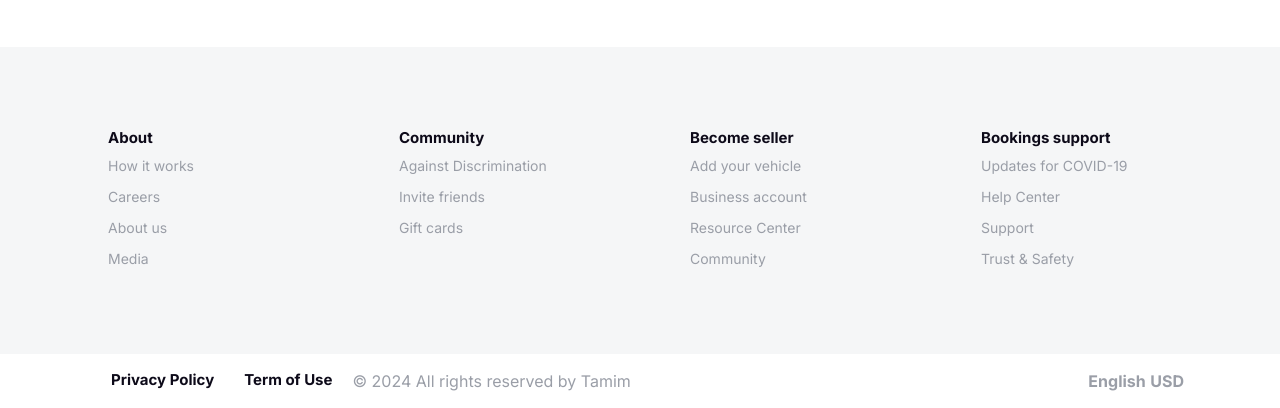
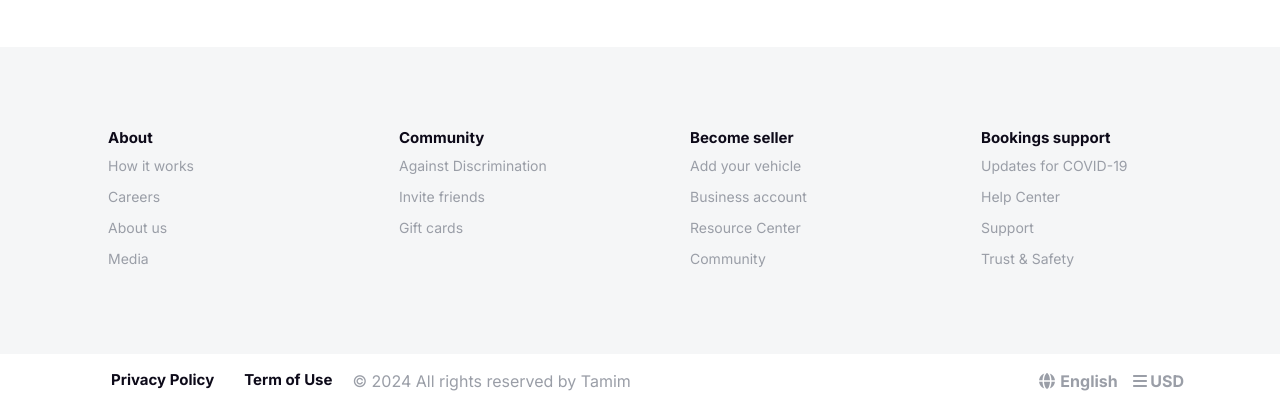
Before and after one commit to tamim812806/Car-Gellery, a plain HTML site: page index.html in a window 1280 px wide. Shown: the part 2692-3100 px from the top of the page. Drawn offline with Linux system fonts and the light colour scheme.

Commit message:
Update index.html

```diff
--- a/index.html
+++ b/index.html
@@ -569,8 +569,8 @@
             <span>&copy; 2024 All rights reserved by <a class="cradit-link" traget="_blank" href="https://tamim812806.github.io/Tamim/">Tamim</a></span>
         </div>
         <div class="box-2">
-            <span class="english">English</span>
-            <span class="usd">USD</span>
+            <span class="english"><i class="fa-solid fa-globe"></i> English</span>
+            <span class="usd ms-2"><i class="fa-solid fa-bars"></i>USD</span>
         </div>
     </div>
 
```
